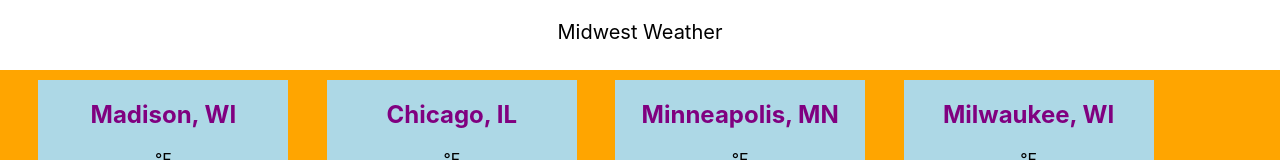
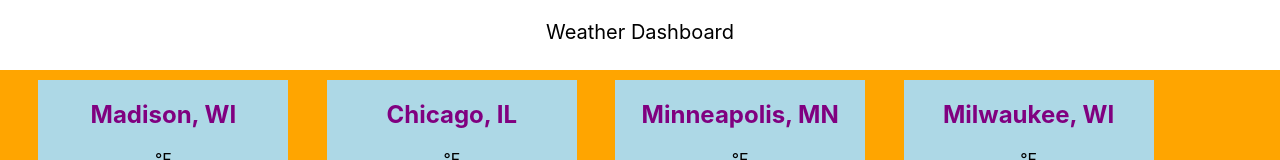
Before and after one commit to flintco/Weather-Dashboard, a React (Create React App) app: page / in a window 1280 px wide. Shown: the top 160 px of the page. Built offline with nearby package versions, Linux system fonts and the light colour scheme; no server answers.

Commit message:
Updated title header

```diff
--- a/src/App.js
+++ b/src/App.js
@@ -7,7 +7,7 @@ class App extends Component {
   render() {
     return (
       <div className="App">
-        <div id="Header">Midwest Weather</div>
+        <div id="Header">Weather Dashboard</div>
         <div id="Main">
           <DailyForecast location="Madison, WI" lat="43.07" long="-89.38"></DailyForecast>
           <DailyForecast location="Chicago, IL" lat="41.88" long="-87.62"></DailyForecast>
```
